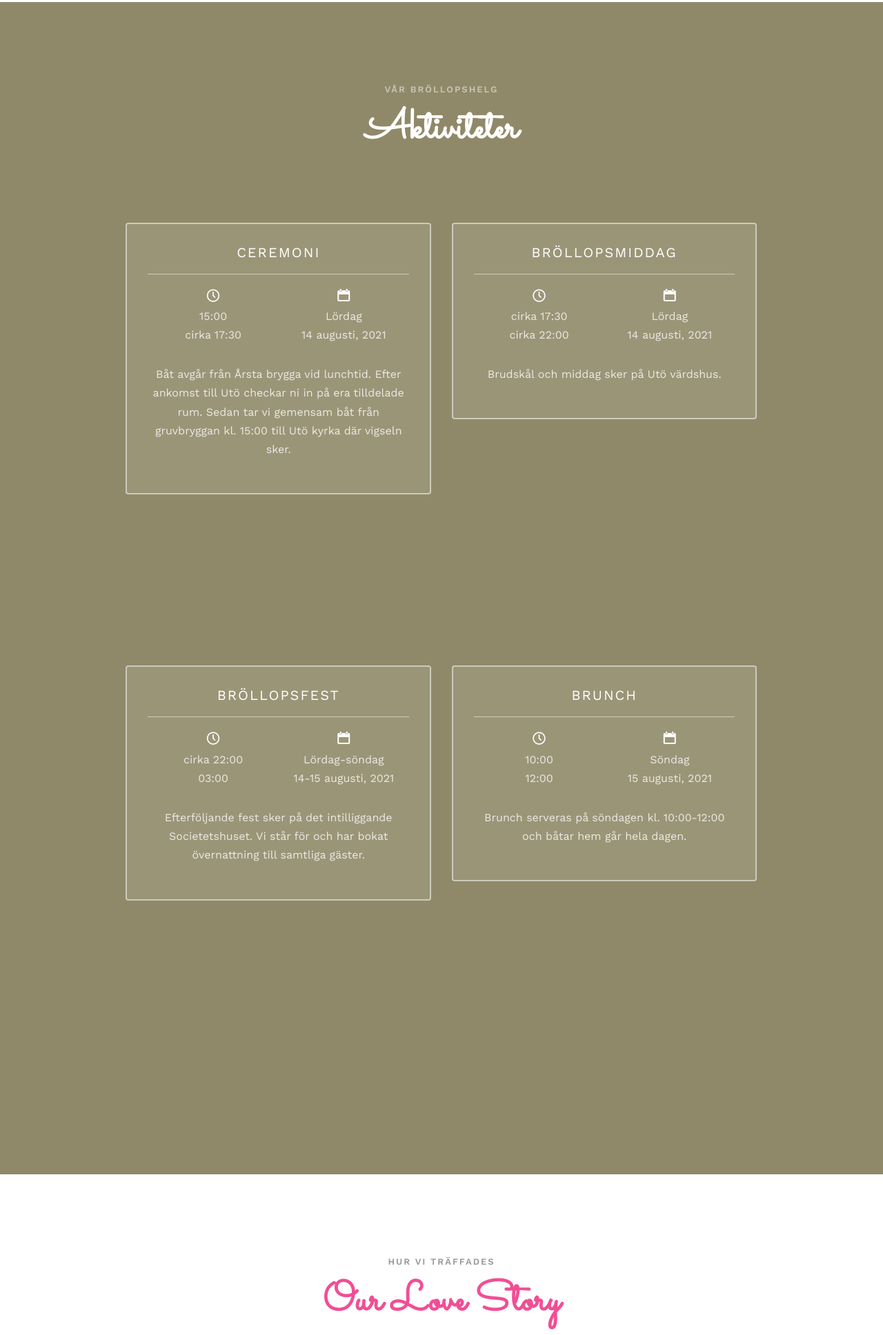
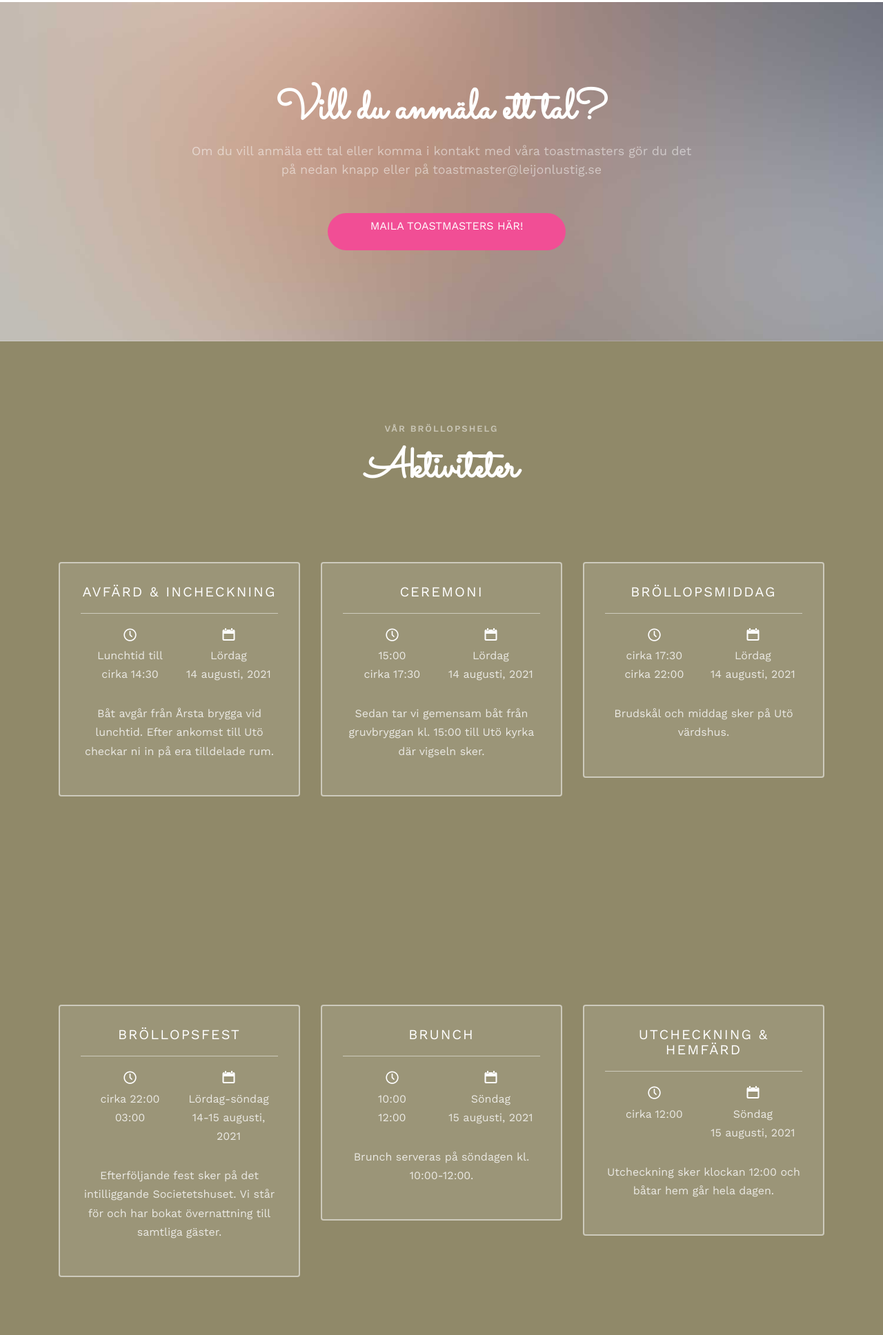
Before and after one commit to lionesse/leijonlustig, a plain HTML site: page index.html in a window 1280 px wide. Shown: the part 1544-3480 px from the top of the page at 69% size. Drawn offline with nearby package versions, Linux system fonts and the light colour scheme; files whose address does not match are found by name.

Commit message:
Add files via upload

```diff
--- a/index.html
+++ b/index.html
@@ -6,7 +6,7 @@
 	<head>
 	<meta charset="utf-8">
 	<meta http-equiv="X-UA-Compatible" content="IE=edge">
-	<title>Wedding &mdash; 100% Free Fully Responsive HTML5 Template by FREEHTML5.co</title>
+	<title>Bröllop 14/8 på Utö i Stockholms skärgård</title>
 	<meta name="viewport" content="width=device-width, initial-scale=1">
 	<meta name="description" content="Free HTML5 Template by FREEHTML5.CO" />
 	<meta name="keywords" content="free html5, free template, free bootstrap, html5, css3, mobile first, responsive" />
@@ -91,7 +91,7 @@
 							<h1>Anna &amp; Joakim</h1>
 							<h2>Vi gifter oss om</h2>
 							<div class="simply-countdown simply-countdown-one"></div>
-							<p><a href="#" class="btn btn-default btn-sm">OSA HÄR!</a></p>
+							<p><a href="https://forms.gle/eprn3Sw8SRxR3iiv6" class="btn btn-default btn-sm">OSA HÄR!</a></p>
 						</div>
 					</div>
 				</div>
@@ -104,7 +104,7 @@
 			<div class="row">
 				<div class="col-md-8 col-md-offset-2 text-center fh5co-heading animate-box">
 					<h2>Hej!</h2>
-					<h3>14/8 2021 på Utö i Stockholm</h3>
+					<h3>Lördagen den 14:e  augusti 2021 på Utö i Stockholm</h3>
 					<p>Är du inbjuden att fira vårt bröllop tillsammans med oss.</p>
 				</div>
 			</div>
@@ -115,7 +115,7 @@
 					</div>
 					<div class="desc-groom">
 						<h3>Anna Mikaelsdotter Leijon</h3>
-						<p>En tjej med klös.</p>
+						<p></p>
 					</div>
 				</div>
 				<p class="heart text-center"><i class="icon-heart2"></i></p>
@@ -125,8 +125,31 @@
 					</div>
 					<div class="desc-bride">
 						<h3>Joakim Ingemar Lustig</h3>
-						<p>Glad kille på 32 jordsnurr.</p>
+						<p></p>
 					</div>
+				</div>
+			</div>
+		</div>
+	</div>
+
+
+	<div id="fh5co-started" class="fh5co-bg" style="background-image:url(images/img_bg_1.jpg);">
+
+		<div class="container">
+			<div class="row animate-box">
+				<div class="col-md-8 col-md-offset-2 text-center fh5co-heading">
+					<h2>Vill du anmäla ett tal?</h2>
+					<p>Om du vill anmäla ett tal eller komma i kontakt med våra toastmasters gör du det på nedan knapp eller på toastmaster@leijonlustig.se</p>
+				</div>
+			</div>
+			<div class="row animate-box">
+				<div class="col-md-8 col-md-offset-4">
+					<form class="form-inline">
+						<div class="col-md-6 col-sm-6">
+							<p><a href="mailto:toastmaster@leijonlustig.se" class="btn btn-default btn-block">Maila toastmasters här!</a></p>
+
+						</div>
+					</form>
 				</div>
 			</div>
 		</div>
@@ -144,8 +167,25 @@
 			<div class="row">
 				<div class="display-t">
 					<div class="display-tc">
-						<div class="col-md-10 col-md-offset-1">
-							<div class="col-md-6 col-sm-6 text-center">
+						<div class="col-md-12 col-md-offset-0">
+
+							<div class="col-md-4 col-sm-4 text-center">
+								<div class="event-wrap animate-box">
+									<h3>Avfärd & incheckning</h3>
+									<div class="event-col">
+										<i class="icon-clock"></i>
+										<span>Lunchtid till</span>
+										<span>cirka 14:30</span>
+									</div>
+									<div class="event-col">
+										<i class="icon-calendar"></i>
+										<span>Lördag</span>
+										<span>14 augusti, 2021</span>
+									</div>
+									<p>Båt avgår från Årsta brygga vid lunchtid. Efter ankomst till Utö checkar ni in på era tilldelade rum.</p>
+								</div>
+							</div>
+							<div class="col-md-4 col-sm-4 text-center">
 								<div class="event-wrap animate-box">
 									<h3>Ceremoni</h3>
 									<div class="event-col">
@@ -158,10 +198,10 @@
 										<span>Lördag</span>
 										<span>14 augusti, 2021</span>
 									</div>
-									<p>Båt avgår från Årsta brygga vid lunchtid. Efter ankomst till Utö checkar ni in på era tilldelade rum. Sedan tar vi gemensam båt från gruvbryggan kl. 15:00 till Utö kyrka där vigseln sker.</p>
+									<p>Sedan tar vi gemensam båt från gruvbryggan kl. 15:00 till Utö kyrka där vigseln sker.</p>
 								</div>
 							</div>
-							<div class="col-md-6 col-sm-6 text-center">
+							<div class="col-md-4 col-sm-4 text-center">
 								<div class="event-wrap animate-box">
 									<h3>Bröllopsmiddag</h3>
 									<div class="event-col">
@@ -177,20 +217,23 @@
 									<p>Brudskål och middag sker på Utö värdshus.</p>
 								</div>
 							</div>
+
 						</div>
 					</div>
 				</div>
 			</div>
 		</div>
 	</div>
+
 	<div id="fh5co-event" class="fh5co-bg" style="background-image:url(images/img_bg_3.jpg);">
 		<div class="overlay"></div>
 		<div class="container">
 			<div class="row">
 				<div class="display-t">
 					<div class="display-tc">
-						<div class="col-md-10 col-md-offset-1">
-							<div class="col-md-6 col-sm-6 text-center">
+						<div class="col-md-12 col-md-offset-0">
+
+							<div class="col-md-4 col-sm-4 text-center">
 								<div class="event-wrap animate-box">
 									<h3>Bröllopsfest</h3>
 									<div class="event-col">
@@ -206,7 +249,7 @@
 									<p>Efterföljande fest sker på det intilliggande Societetshuset. Vi står för och har bokat övernattning till samtliga gäster.</p>
 								</div>
 							</div>
-							<div class="col-md-6 col-sm-6 text-center">
+							<div class="col-md-4 col-sm-4 text-center">
 								<div class="event-wrap animate-box">
 									<h3>Brunch</h3>
 									<div class="event-col">
@@ -219,15 +262,56 @@
 										<span>Söndag</span>
 										<span>15 augusti, 2021</span>
 									</div>
-									<p>Brunch serveras på söndagen kl. 10:00-12:00 och båtar hem går hela dagen.</p>
+									<p>Brunch serveras på söndagen kl. 10:00-12:00.</p>
 								</div>
 							</div>
+							<div class="col-md-4 col-sm-4 text-center">
+								<div class="event-wrap animate-box">
+									<h3>Utcheckning & hemfärd</h3>
+									<div class="event-col">
+										<i class="icon-clock"></i>
+										<span>cirka 12:00</span>
+										<span></span>
+									</div>
+									<div class="event-col">
+										<i class="icon-calendar"></i>
+										<span>Söndag</span>
+										<span>15 augusti, 2021</span>
+									</div>
+									<p>Utcheckning sker klockan 12:00 och båtar hem går hela dagen.</p>
+								</div>
+							</div>
+
 						</div>
 					</div>
 				</div>
 			</div>
 		</div>
 	</div>
+
+
+	<div id="fh5co-couple-story">
+		<div class="container">
+			<div class="row">
+				<div class="col-md-8 col-md-offset-2 text-center fh5co-heading animate-box">
+					<span>Adresser</span>
+					<h2>Hur du hittar hit</h2>
+					<p>Rakt österut från Nynäshamn, på andra sidan Mysingen, ligger Utö med öppna havet utanför och en fantastisk solnedgång in mot land.</p>
+				</div>
+			</div>
+
+<center>
+<iframe src="https://www.google.com/maps/embed?pb=!1m18!1m12!1m3!1d2056.8527053206453!2d18.327141951840478!3d58.967419746938326!2m3!1f0!2f0!3f0!3m2!1i1024!2i768!4f13.1!3m3!1m2!1s0x46f58b4425a902e9%3A0xb792bc38be8de224!2sUt%C3%B6%20V%C3%A4rdshus%20Hotell%20%26%20Konferens!5e0!3m2!1sen!2sse!4v1621272370203!5m2!1sen!2sse" width="600" height="450" style="border:0;" allowfullscreen="" loading="lazy"></iframe>
+</center>
+
+<br/>
+<br/>
+<img src=”https://leijonlustig.se/images/Karta-Utö.png”>
+</div>
+
+</div>
+
+
 	<div id="fh5co-couple-story">
 		<div class="container">
 			<div class="row">
@@ -418,7 +502,8 @@
 				<div class="col-md-8 col-md-offset-4">
 					<form class="form-inline">
 						<div class="col-md-6 col-sm-6">
-							<button type="submit" class="btn btn-default btn-block">OSA HÄR!</button>
+							<p><a href="https://forms.gle/eprn3Sw8SRxR3iiv6" class="btn btn-default btn-block">OSA HÄR!</a></p>
+
 						</div>
 					</form>
 				</div>
```
